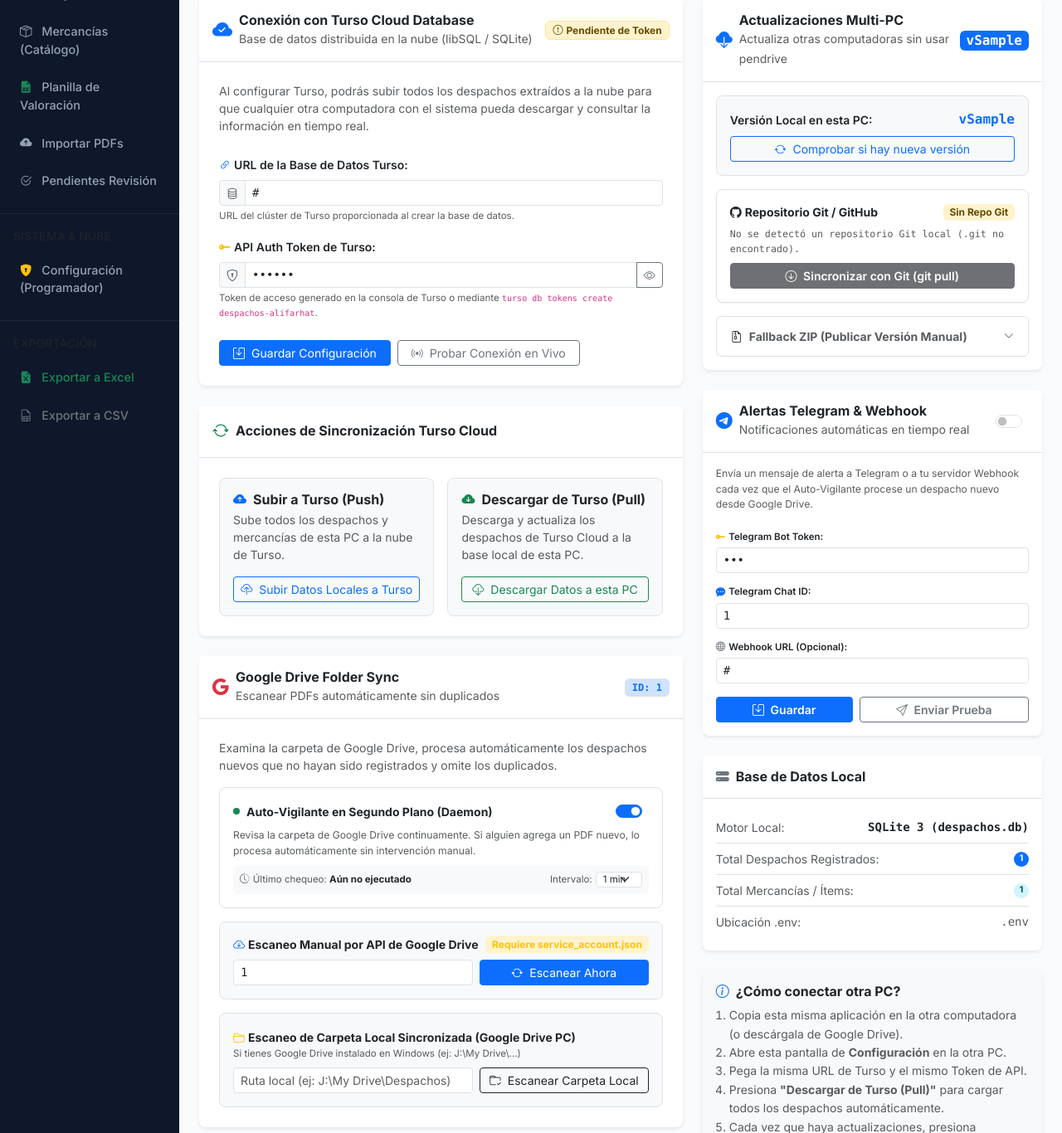
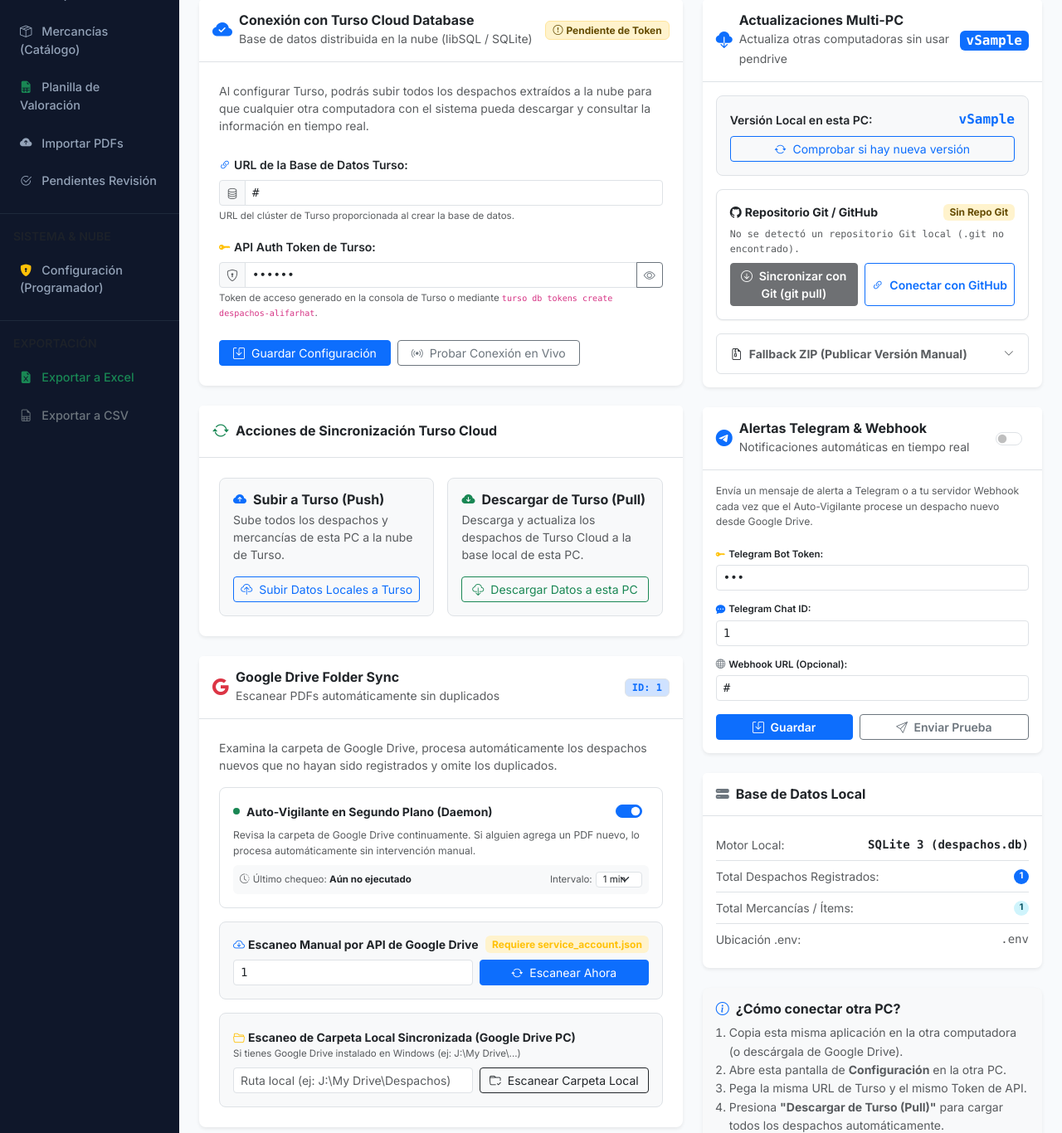
Before and after one commit to alifarhat79/aduanadoc, a FastAPI app: template app/templates/configuracion.html in a window 1280 px wide. Shown: the part 169-1535 px from the top of the page at 83% size. Run offline with FastAPI, Linux system fonts and the light colour scheme; the template is opened without the code that fills it: most values are stand-ins (such as "Sample title", 1, 10 or a date in 2020); data that the repository does not hold is empty; some libraries are stand-ins or nearby versions.

Commit message:
feat: auto-vinculacion automatica de GitHub con conectar_git.bat y boton en configuracion para PC2, PC3, PC4

```diff
--- a/app/routers/backup_updater.py
+++ b/app/routers/backup_updater.py
@@ -89,3 +89,12 @@ async def git_pull_api():
     if not result.get("success"):
         raise HTTPException(status_code=500, detail=result.get("error", "Error al ejecutar git pull"))
     return result
+
+@router.post("/api/updates/git/connect")
+async def git_connect_api():
+    """Vincula y conecta esta computadora con el repositorio GitHub oficial."""
+    updater = UpdaterService()
+    result = updater.connect_git_repo()
+    if not result.get("success"):
+        raise HTTPException(status_code=500, detail=result.get("error", "Error al vincular repositorio Git"))
+    return result
--- a/app/services/updater_service.py
+++ b/app/services/updater_service.py
@@ -376,3 +376,24 @@ class UpdaterService:
                 "success": False,
                 "error": f"Excepción al ejecutar git pull: {str(e)}"
             }
+
+    def connect_git_repo(self, repo_url: str = "https://github.com/alifarhat79/aduanadoc.git") -> Dict[str, Any]:
+        """Inicializa y vincula el repositorio Git si falta la carpeta .git."""
+        import subprocess
+        try:
+            subprocess.run(["git", "init", "-q"], cwd=str(BASE_DIR), capture_output=True, timeout=10)
+            subprocess.run(["git", "remote", "remove", "origin"], cwd=str(BASE_DIR), capture_output=True, timeout=10)
+            subprocess.run(["git", "remote", "add", "origin", repo_url], cwd=str(BASE_DIR), capture_output=True, timeout=10)
+            proc_fetch = subprocess.run(["git", "fetch", "origin", "main"], cwd=str(BASE_DIR), capture_output=True, text=True, timeout=30)
+            if proc_fetch.returncode != 0:
+                return {"success": False, "error": f"Error descargando desde GitHub: {proc_fetch.stderr or proc_fetch.stdout}"}
+            subprocess.run(["git", "branch", "-M", "main"], cwd=str(BASE_DIR), capture_output=True, timeout=10)
+            subprocess.run(["git", "reset", "--mixed", "origin/main"], cwd=str(BASE_DIR), capture_output=True, timeout=15)
+            status = self.get_git_status()
+            return {
+                "success": True,
+                "message": "Repositorio Git vinculado exitosamente con GitHub.",
+                "status": status
+            }
+        except Exception as e:
+            return {"success": False, "error": f"Error al vincular Git: {str(e)}"}
--- a/app/templates/configuracion.html
+++ b/app/templates/configuracion.html
@@ -339,9 +339,14 @@
                     <div id="gitDetails" class="small text-muted mb-2 font-monospace" style="font-size: 0.73rem;">
                         <span class="spinner-border spinner-border-sm me-1"></span> Leyendo repositorio...
                     </div>
-                    <button class="btn btn-dark btn-sm w-100 fw-semibold" id="btnGitPull" onclick="ejecutarGitPull()" disabled>
-                        <i class="bi bi-arrow-down-circle me-1"></i> Sincronizar con Git (git pull)
-                    </button>
+                    <div class="d-flex gap-2">
+                        <button class="btn btn-dark btn-sm w-100 fw-semibold" id="btnGitPull" onclick="ejecutarGitPull()" disabled>
+                            <i class="bi bi-arrow-down-circle me-1"></i> Sincronizar con Git (git pull)
+                        </button>
+                        <button class="btn btn-outline-primary btn-sm fw-semibold text-nowrap d-none" id="btnGitConnect" onclick="ejecutarGitConnect()" title="Vincular esta PC con el repositorio oficial en GitHub">
+                            <i class="bi bi-link-45deg me-1"></i> Conectar con GitHub
+                        </button>
+                    </div>
                     <div id="gitPullResult" class="mt-2 d-none"></div>
                 </div>
 
@@ -937,6 +942,8 @@
         const badgeEl = document.getElementById('gitBadgeState');
         const btnPull = document.getElementById('btnGitPull');
 
+        const btnConnect = document.getElementById('btnGitConnect');
+
         try {
             const resp = await fetch('/api/updates/git/status');
             const data = await resp.json();
@@ -945,6 +952,7 @@
                 badgeEl.className = 'badge bg-success-subtle text-success';
                 badgeEl.textContent = 'Git Activo';
                 btnPull.disabled = false;
+                if (btnConnect) btnConnect.classList.add('d-none');
 
                 detailsEl.innerHTML = `
                     <div><strong>Rama:</strong> <span class="text-primary">${data.branch}</span></div>
@@ -955,12 +963,42 @@
                 badgeEl.className = 'badge bg-warning-subtle text-warning-emphasis';
                 badgeEl.textContent = 'Sin Repo Git';
                 btnPull.disabled = true;
-                detailsEl.innerHTML = `<span class="text-muted">${data.message || 'No se detectó carpeta .git. Usa el actualizador ZIP.'}</span>`;
+                if (btnConnect) btnConnect.classList.remove('d-none');
+                detailsEl.innerHTML = `<span class="text-muted">${data.message || 'No se detectó carpeta .git. Haz clic en "Conectar con GitHub" para activar actualizaciones automáticas.'}</span>`;
             }
         } catch (e) {
             badgeEl.className = 'badge bg-secondary';
             badgeEl.textContent = 'Desconectado';
             detailsEl.textContent = 'No se pudo consultar el estado de Git.';
+        }
+    }
+
+    async function ejecutarGitConnect() {
+        const btn = document.getElementById('btnGitConnect');
+        const resEl = document.getElementById('gitPullResult');
+        btn.disabled = true;
+        btn.innerHTML = '<span class="spinner-border spinner-border-sm me-1"></span> Vinculando...';
+        resEl.className = 'alert alert-info py-2 small mt-2 mb-0';
+        resEl.innerHTML = '<span class="spinner-border spinner-border-sm me-1"></span> Conectando con GitHub y descargando actualizaciones...';
+        resEl.classList.remove('d-none');
+
+        try {
+            const resp = await fetch('/api/updates/git/connect', { method: 'POST' });
+            const data = await resp.json();
+            if (resp.ok && data.success) {
+                resEl.className = 'alert alert-success py-2 small mt-2 mb-0';
+                resEl.innerHTML = `<i class="bi bi-check-circle-fill me-1"></i> ${data.message || 'Repositorio vinculado con éxito.'}`;
+                cargarEstadoGit();
+            } else {
+                resEl.className = 'alert alert-danger py-2 small mt-2 mb-0';
+                resEl.innerHTML = `<i class="bi bi-x-circle-fill me-1"></i> Error: ${data.detail || data.error || 'No se pudo vincular'}`;
+            }
+        } catch (e) {
+            resEl.className = 'alert alert-danger py-2 small mt-2 mb-0';
+            resEl.innerHTML = `Error de conexión: ${e.message}`;
+        } finally {
+            btn.disabled = false;
+            btn.innerHTML = '<i class="bi bi-link-45deg me-1"></i> Conectar con GitHub';
         }
     }
 
```
Also changed, not shown: 2 other files.
